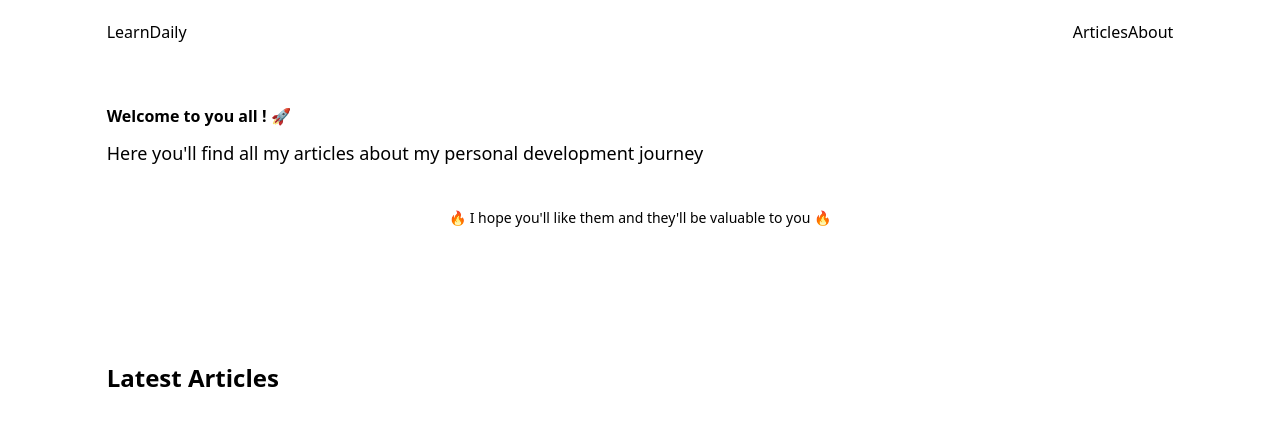
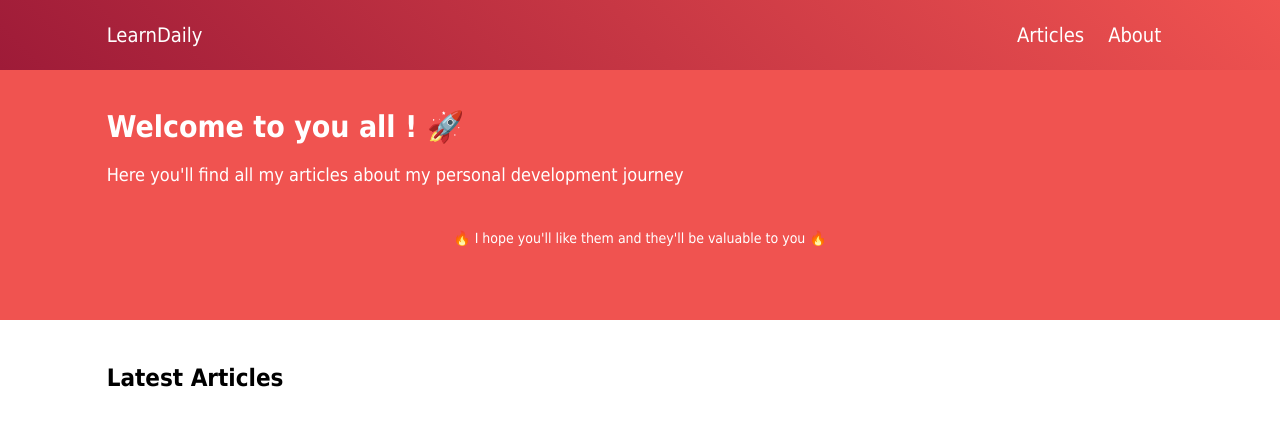
Before and after one commit to o-louis/CodeTips, a Next.js app: page / in a window 1280 px wide. Shown: the top 426 px of the page. Built offline with nearby package versions, Linux system fonts and the light colour scheme.

Commit message:
style: Add global style in the tailwind filde

```diff
--- a/src/styles/tailwind.css
+++ b/src/styles/tailwind.css
@@ -1,3 +1,23 @@
 @import "tailwindcss/base";
 @import "tailwindcss/components";
 @import "tailwindcss/utilities";
+
+* {
+  font-family: Tahoma, sans-serif;
+}
+
+/* Navigation */
+nav {
+  background: linear-gradient(45deg, #9e1b38, #f05350);
+  @apply text-white text-xl;
+}
+
+nav li {
+  @apply px-3;
+}
+
+/* Home - Header */
+.header-home {
+  background: #f05350;
+  @apply text-white text-3xl;
+}
```
